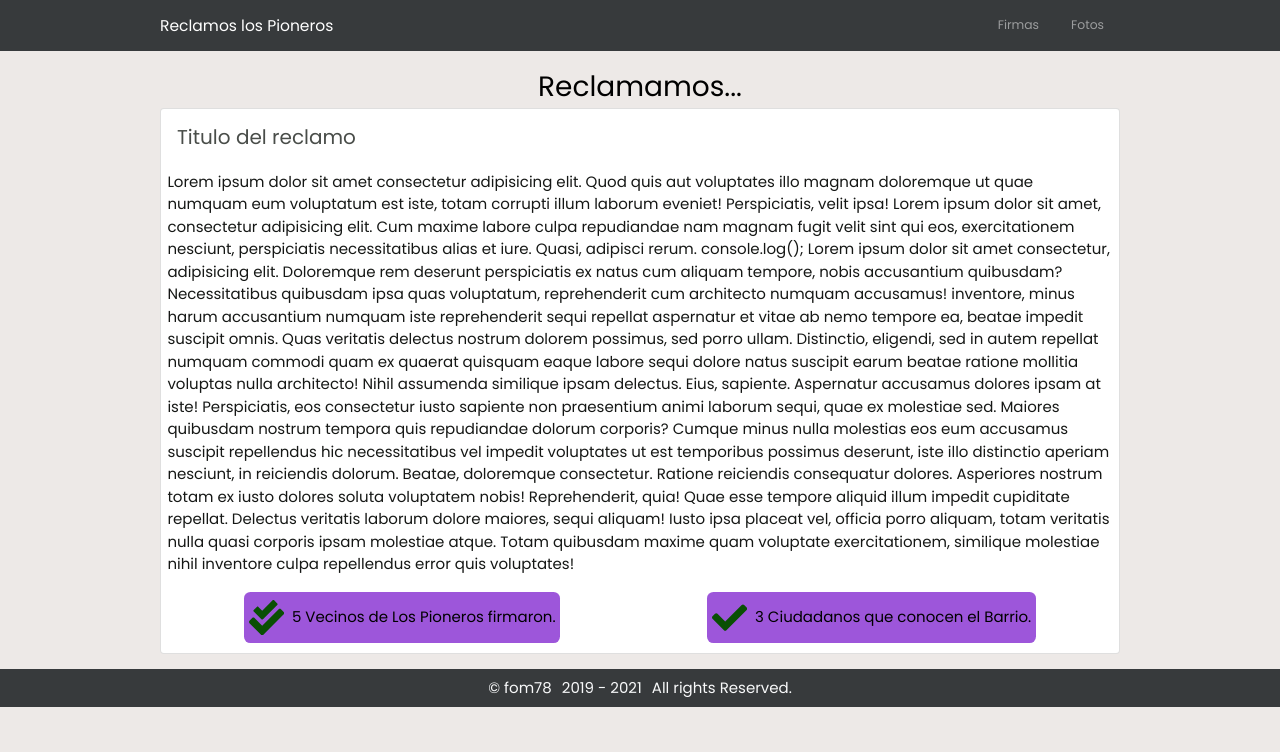
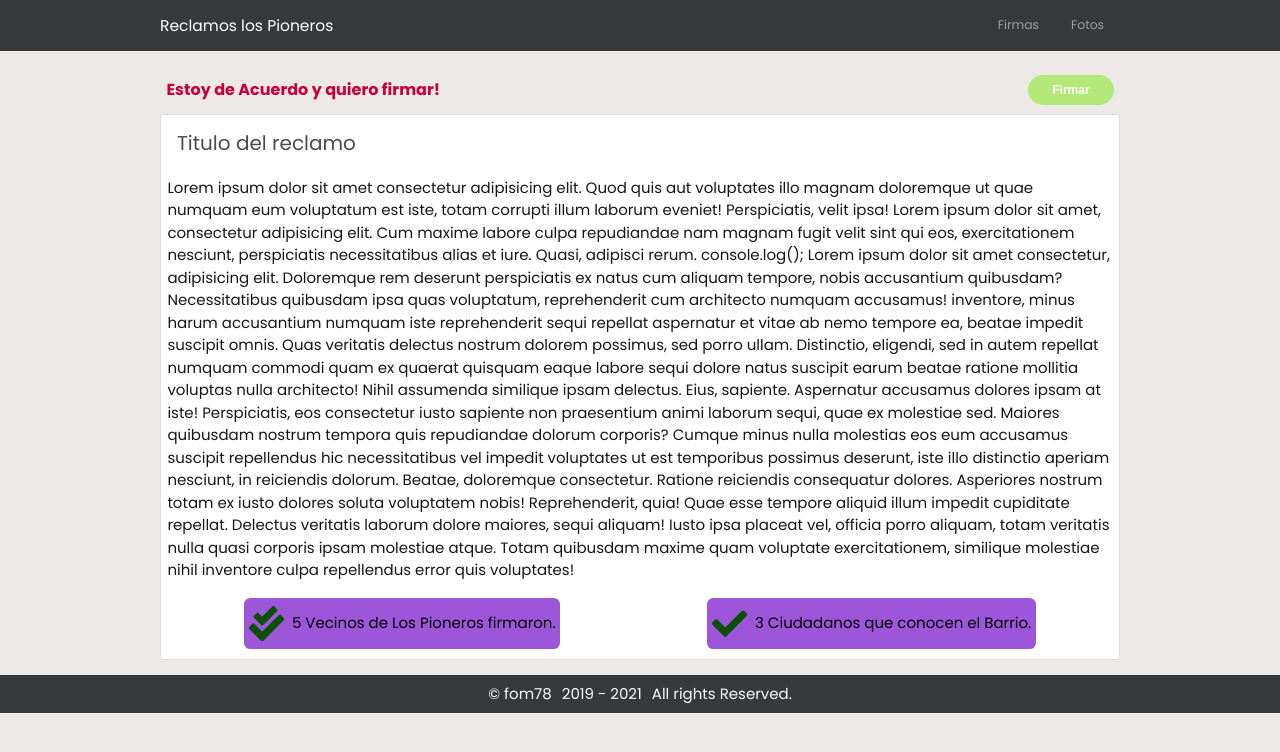
Before and after one commit to fom78/reclamos, a Next.js app: page / in a window 1280 px wide. Shown: the top 752 px of the page. Built offline with nearby package versions, Linux system fonts and the light colour scheme; a small style sheet from the web is missing.

Commit message:
prototipando un poco mas

```diff
--- /dev/null
+++ b/components/Button/estilos.js
@@ -0,0 +1,48 @@
+import styled from "styled-components";
+import { modoButton } from "./index";
+
+
+const handleModoType = modo => {
+  switch (modo) {
+    case modoButton.FIRMAR:
+      return "#B4E97A";
+    case modoButton.ENVIAR_FIRMA:
+      return "#03a9f3";
+      case modoButton.CANCELAR_FIRMAR:
+        return "#DA1A03";
+    default:
+      return "#000000";
+  }
+};
+
+export const StyledButton = styled.button`
+  align-items: center;
+  justify-content: center;
+  background: ${({ modo }) => handleModoType(modo)};
+  border-radius: 9999px;
+  border: 0;
+  color: #fff;
+  cursor: pointer;
+  display: flex;
+  font-size: 12px;
+  font-weight: 800;
+  padding: 8px 24px;
+  transition: opacity 0.3s ease;
+  width: ${props => props.modo === modoButton.ENVIAR_FIRMA ? '100%' : null};
+
+  ${props => props.disabled ? 'opacity: 0.2; pointer-events: none' : null}
+
+  &:hover{
+    opacity: 0.7;
+  }
+
+  &:focus {
+    outline: none;
+  box-shadow: none;
+  }
+`
+
+
+// button > :global(svg) {
+//   margin-right: 8px;
+// }
--- /dev/null
+++ b/components/Button/index.js
@@ -0,0 +1,19 @@
+import { StyledButton } from "./estilos";
+
+export const modoButton = {
+  DEFAULT: 0,
+  FIRMAR: 1,
+  FIRMANDO: 2,
+  ENVIAR_FIRMA:3,
+  CANCELAR_FIRMAR: 4
+}
+export default function Button({ children, disabled, onClick, firmar = false, enviarFirma = false, modo = modoButton.DEFAULT }) {
+  return (
+    <>
+      <StyledButton disabled={disabled} onClick={onClick} firmar={firmar} enviarFirma={enviarFirma} modo={modo}>
+        {children}
+      </StyledButton>
+
+    </>
+  )
+}
--- a/components/Layout.js
+++ b/components/Layout.js
@@ -1,6 +1,6 @@
 import { useEffect } from "react";
 import { useRouter } from "next/router";
-import Navbar from "./Navbar";
+import Navbar from "./Navbar/Navbar";
 
 // import PropTypes from "prop-types";
 import NProgress from "nprogress";
--- /dev/null
+++ b/components/Navbar/Navbar.js
@@ -0,0 +1,34 @@
+import Link from "next/link";
+import { Navegacion, ContenedorNavegacion, NavbarBrand, MenuIzquierda, NavItem } from "./estilos";
+
+const Navbar = () => {
+  return (
+    <>
+      <Navegacion>
+        <ContenedorNavegacion>
+          <Link href="/">
+            <NavbarBrand activo>Reclamos los Pioneros</NavbarBrand>
+          </Link>
+
+          <MenuIzquierda>
+            <NavItem>
+              <Link href="/firmas">
+                <a aria-current="page">
+                  Firmas
+                </a>
+              </Link>
+            </NavItem>
+            <NavItem>
+              <Link href="/github">
+                <a>Fotos</a>
+              </Link>
+            </NavItem>
+          </MenuIzquierda>
+        </ContenedorNavegacion>
+        {/* </div> */}
+      </Navegacion>
+    </>
+  );
+};
+
+export default Navbar;
--- a/components/Navbar.js
+++ b/components/Navbar/estilos.js
@@ -1,15 +1,14 @@
-import Link from "next/link";
 import styled from "styled-components";
 
 
-const Navegacion = styled.nav`
+export const Navegacion = styled.nav`
   background-color: #373a3c !important;
   color: #f8f9fa !important;
   position: relative;
   padding: 0.5rem 1rem;
 `;
 
-const ContenedorNavegacion = styled.div`
+export const ContenedorNavegacion = styled.div`
   display: flex;
   flex-wrap: wrap;
   align-items: center;
@@ -28,7 +27,7 @@ const ContenedorNavegacion = styled.div`
   }
 `;
 
-const NavbarBrand = styled.a`
+export const NavbarBrand = styled.a`
 
   display: inline-block;
   padding-top: 0.324219rem;
@@ -53,7 +52,7 @@ const NavbarBrand = styled.a`
   }
 `;
 
-const MenuIzquierda = styled.ul`
+export const MenuIzquierda = styled.ul`
   margin-left: auto !important;
   display: flex;
   flex-direction: column;
@@ -72,7 +71,7 @@ const MenuIzquierda = styled.ul`
   }
 `;
 
-const NavItem = styled.li`
+export const NavItem = styled.li`
   display: list-item;
   text-align: -webkit-match-parent;
 
@@ -87,35 +86,3 @@ const NavItem = styled.li`
     ${props => props.activo ? 'color: #fff' : 'color: rgba(255, 255, 255, 0.5)'}
   }
 `;
-
-const Navbar = () => {
-  return (
-    <>
-      <Navegacion>
-        <ContenedorNavegacion>
-          <Link href="/">
-            <NavbarBrand activo>Reclamos los Pioneros</NavbarBrand>
-          </Link>
-
-          <MenuIzquierda>
-            <NavItem>
-              <Link href="/firmas">
-                <a aria-current="page">
-                  Firmas
-                </a>
-              </Link>
-            </NavItem>
-            <NavItem>
-              <Link href="/github">
-                <a>Fotos</a>
-              </Link>
-            </NavItem>
-          </MenuIzquierda>
-        </ContenedorNavegacion>
-        {/* </div> */}
-      </Navegacion>
-    </>
-  );
-};
-
-export default Navbar;
--- a/pages/index.js
+++ b/pages/index.js
@@ -1,14 +1,75 @@
 // import { GlobalStyle } from "./../styles/globales";
+import { useState, useEffect } from "react"
 import Layout from "../components/Layout";
 import Firmas from "../components/Firmas";
+import Button,  { modoButton } from "../components/Button";
+import { firmas }  from "../datos";
 import styled from "styled-components";
 
+const defaultMessage = "Firmo en total acuerdo con el reclamo!"
 export default function Home() {
+  const [firmando, setFirmando] = useState(false)
+  const [message, setMessage] = useState(defaultMessage)
+  const [ultimasFirmas, setUtlimasFirmas] = useState(firmas)
+  const user = 1
+  const userNoFirmo = 1
+
+  const handleClickFirmar = () => {
+    setFirmando(!firmando)
+  }
+
+  const handleClickEnviarFirmar = (e) => {
+    e.preventDefault()
+    //console.log(ultimasFirmas);
+    const currentFirma = {
+      id:ultimasFirmas.length,
+      userId: '124',
+      barrio: false,
+      msg: message
+    }
+    setUtlimasFirmas(ultimasFirmas.concat(currentFirma))
+    console.log(ultimasFirmas);
+    //si lo ingreso....
+    setFirmando(!firmando)
+
+  }
+  const handleClickGmail = () => {
+    // loginWithGmail().catch((err) => {
+    //   console.log(err)
+    // })
+    console.log('inicar con gmail')
+  }
+
+  const handleChange = (event) => {
+    const { value } = event.target
+    setMessage(value)
+  }
+
   return (
     <>
     {/* <GlobalStyle /> */}
-    <Layout title="Reclamamos..." footer={true} dark>
-
+    <Layout footer={true} dark>
+      <CardFirma>
+        <p>Estoy de Acuerdo y quiero firmar!</p>
+        {(user && userNoFirmo)
+        ? <Button
+            onClick={handleClickFirmar}
+            modo={(!firmando)?modoButton.FIRMAR:modoButton.CANCELAR_FIRMAR}>
+              {(!firmando)?'Firmar':'Cancelar'}
+          </Button>
+        : <Button onClick={handleClickGmail}>Ingresar con Gmail</Button>}
+      </CardFirma>
+      <ContenedorFormulario firmando={firmando}>
+      <FormularioFirma>
+          <TextArea
+            defaultValue={defaultMessage}
+            onChange={handleChange}
+            value={message}
+          >
+          </TextArea>
+          <Button onClick={handleClickEnviarFirmar} modo={modoButton.ENVIAR_FIRMA}>Enviar mi firma</Button>
+      </FormularioFirma>
+      </ContenedorFormulario>
       <CardReclamo>
         <Articulo>
         <Titulo>Titulo del reclamo</Titulo>
@@ -36,6 +97,7 @@ export default function Home() {
   );
 }
 
+// Reclamo
 const CardReclamo = styled.div`
     position: relative;
     display: -webkit-box;
@@ -70,7 +132,46 @@ const Texto = styled.p`
   color:#151715;
 `
 
+// Conteo
 const Conteo = styled.div`
   padding: .6rem;
   display:flex;
 `
+
+// Firmar
+const CardFirma = styled.div`
+  display:flex;
+  align-items:center;
+  justify-content:space-between;
+  min-height: 3rem;
+  padding: .4rem;
+
+  p {
+    font-size: 1rem;
+    font-weight: 700;
+    color: #C70039;
+  }
+`
+const ContenedorFormulario =  styled.div`
+  display:${props => props.firmando ? 'flex' : 'none'};
+  /* border: 2px solid #838C78; */
+  border-radius: .5rem;
+  margin: .5rem auto;
+  width:100%;
+  min-height:8rem;
+
+`
+const FormularioFirma = styled.form`
+  width:100%;
+`
+
+const TextArea = styled.textarea`
+    border: 3px solid #838C78;
+    border-radius: 10px;
+    font-size: 1.5rem;
+    min-height: 200px;
+    padding: 15px;
+    outline: 0;
+    resize: none;
+    width: 100%;
+`
```
